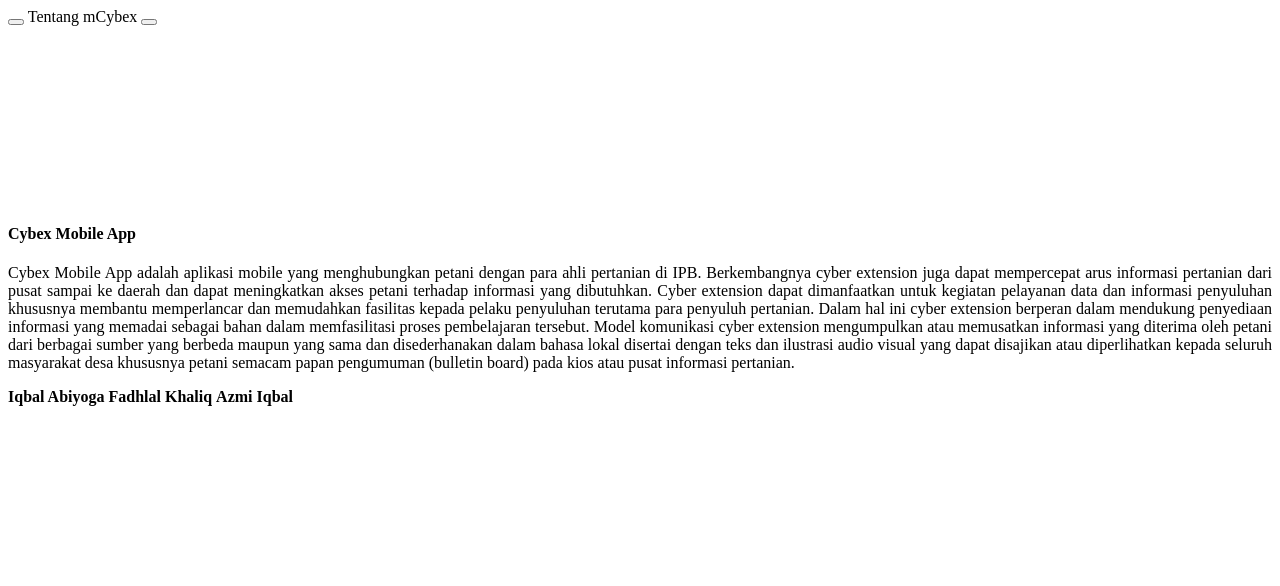
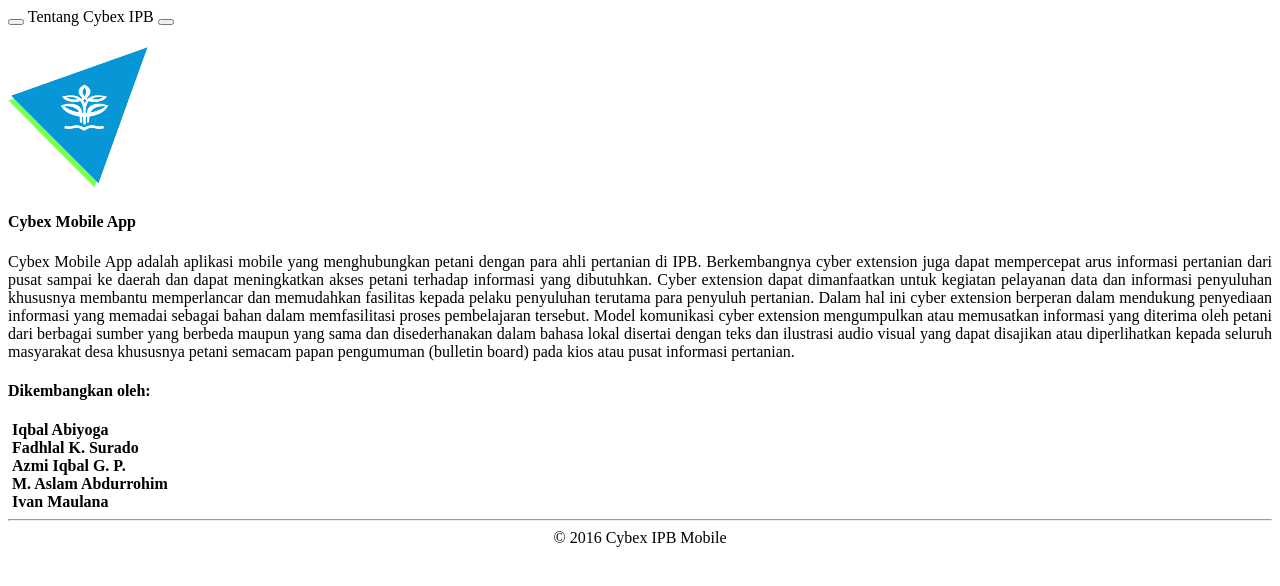
Before and after one commit to rajamuda/cybex-mobile-ipb, a PHP site: page /pages/about/about.html in a window 1280 px wide. Shown: the top 586 px of the page. Run offline with PHP 8.4, Linux system fonts and the light colour scheme.

Commit message:
mempercantik sedikit

```diff
--- a/src/index.html
+++ b/src/index.html
@@ -19,7 +19,11 @@
         .catch(err => console.log('Error', err));
     }
   </script> -->
-
+  <style>@import url('https://fonts.googleapis.com/css?family=Source+Sans+Pro');
+  div, p{
+    font-family: 'Source Sans Pro';
+  }
+  </style>
   <link href="build/main.css" rel="stylesheet">
 
 </head>
--- a/src/pages/about/about.html
+++ b/src/pages/about/about.html
@@ -3,7 +3,7 @@
         <button ion-button menuToggle>
             <ion-icon name="menu"></ion-icon>
         </button>
-        <ion-title>Tentang mCybex</ion-title>
+        <ion-title>Tentang Cybex IPB</ion-title>
         <ion-buttons end>
             <!-- menaruh ke kanan -->
             <button ion-button icon-only (click)="presentPopover($event)">
@@ -14,14 +14,18 @@
     </ion-navbar>
 </ion-header>
 <ion-content>
-    <div class="about-header"> <img src="assets/img/ionic-logo-white.svg"> </div>
+    <div class="about-header"> <img src="assets/img/cybex.png"> </div>
     <div padding class="about-info">
         <h4>Cybex Mobile App</h4>
         <p style="text-align:justify"> Cybex Mobile App adalah aplikasi mobile yang menghubungkan petani dengan para ahli pertanian di IPB. Berkembangnya cyber extension juga dapat mempercepat arus informasi pertanian dari pusat sampai ke daerah dan dapat meningkatkan akses petani terhadap informasi yang dibutuhkan. Cyber extension dapat dimanfaatkan untuk kegiatan pelayanan data dan informasi penyuluhan khususnya membantu memperlancar dan memudahkan fasilitas kepada pelaku penyuluhan terutama para penyuluh pertanian. Dalam hal ini cyber extension berperan dalam mendukung penyediaan informasi yang memadai sebagai bahan dalam memfasilitasi proses pembelajaran tersebut. Model komunikasi cyber extension mengumpulkan atau memusatkan informasi yang diterima oleh petani dari berbagai sumber yang berbeda maupun yang sama dan disederhanakan dalam bahasa lokal disertai dengan teks dan ilustrasi audio visual yang dapat disajikan atau diperlihatkan kepada seluruh masyarakat desa khususnya petani semacam papan pengumuman (bulletin board) pada kios atau pusat informasi pertanian. </p>
+
+        <h4>Dikembangkan oleh: </h4>
+        <ion-icon name="contact"></ion-icon><strong>&nbsp;Iqbal Abiyoga</strong><br/>
+        <ion-icon name="contact"></ion-icon><strong>&nbsp;Fadhlal K. Surado</strong><br/>
+        <ion-icon name="contact"></ion-icon><strong>&nbsp;Azmi Iqbal G. P.</strong><br/>
+        <ion-icon name="contact"></ion-icon><strong>&nbsp;M. Aslam Abdurrohim</strong><br/>
+        <ion-icon name="contact"></ion-icon><strong>&nbsp;Ivan Maulana</strong><br/>
+        <hr>
+        <div style="text-align: center">&copy; 2016 Cybex IPB Mobile</div>
     </div>
-
-    <ion-icon name="contact"></ion-icon><strong>Iqbal Abiyoga</strong>
-    <ion-icon name="contact"></ion-icon><strong>Fadhlal Khaliq</strong>
-    <ion-icon name="contact"></ion-icon><strong>Azmi Iqbal</strong>
-
 </ion-content>
--- a/src/pages/artikel-baca/artikel-baca.scss
+++ b/src/pages/artikel-baca/artikel-baca.scss
@@ -7,7 +7,7 @@ page-artikel-baca {
 	}
 	.info{
 		font-size: 80% !important;
-		border-bottom: 2px solid #34495e;
+		border-bottom: 1px solid #ddd;
 	}
 }
 
--- a/src/providers/user-data.ts
+++ b/src/providers/user-data.ts
@@ -8,6 +8,7 @@ import { Storage } from '@ionic/storage';
 export class UserData {
   _favorites = [];
   HAS_LOGGED_IN = 'hasLoggedIn';
+  loginState = false;
 
   constructor(public events: Events, public storage: Storage) {}
 
@@ -38,6 +39,7 @@ export class UserData {
     this.storage.set(this.HAS_LOGGED_IN, true);
     this.setUsername(username);
     this.events.publish('user:login');
+    this.loginState = true;
   }
 
   signup(username) {
@@ -50,6 +52,7 @@ export class UserData {
     this.storage.remove(this.HAS_LOGGED_IN);
     this.storage.remove('username');
     this.events.publish('user:logout');
+    this.loginState = false;
   }
 
   setUsername(username) {
```
Also changed, not shown: src/pages/login/login.ts (+8 -4 lines), src/pages/tulis-artikel/tulis-artikel.ts (+28 -3 lines), src/pages/tulis-diskusi/tulis-diskusi.ts (+28 -3 lines), src/assets/img/cybex.png (added), src/assets/img/logo.jpg (added).
